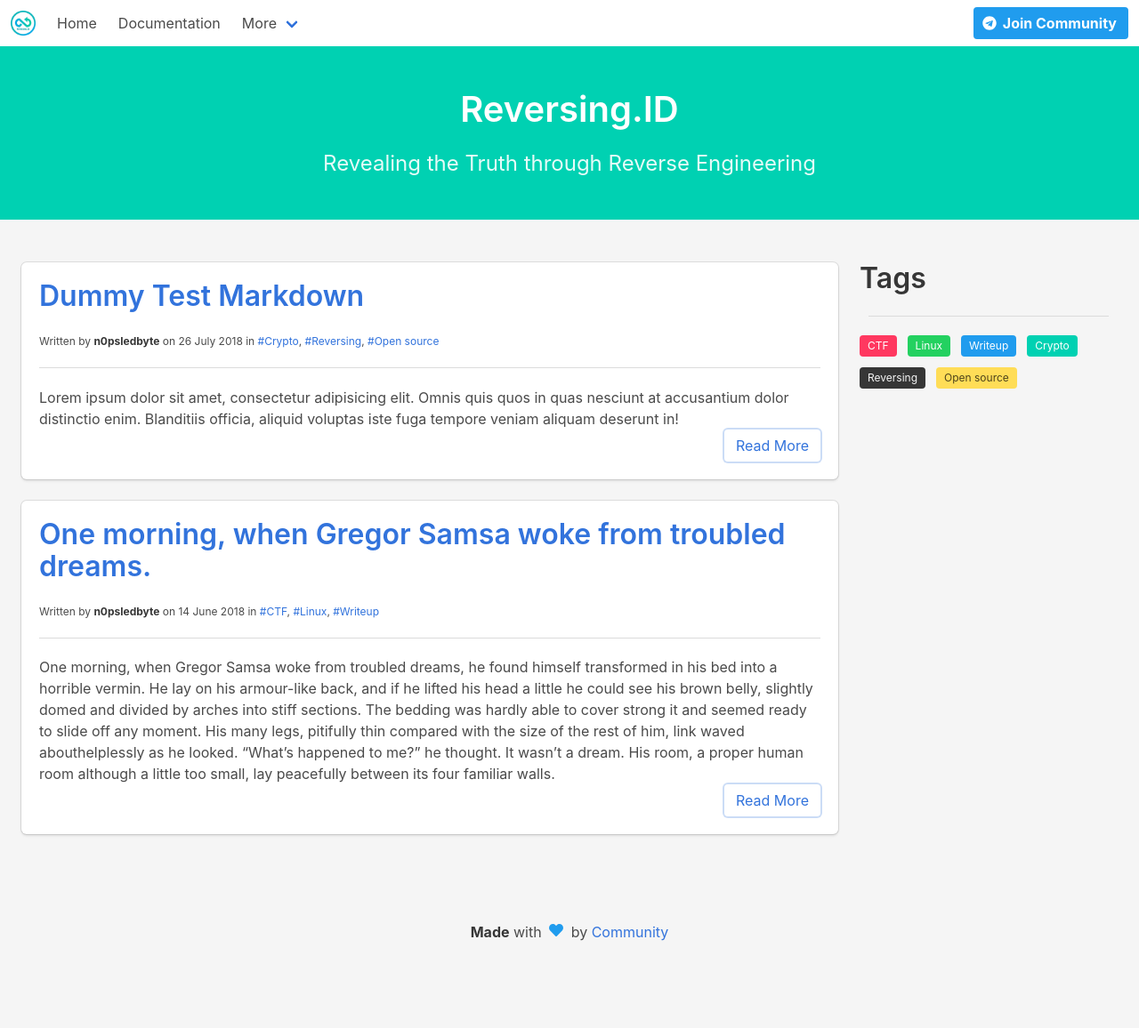
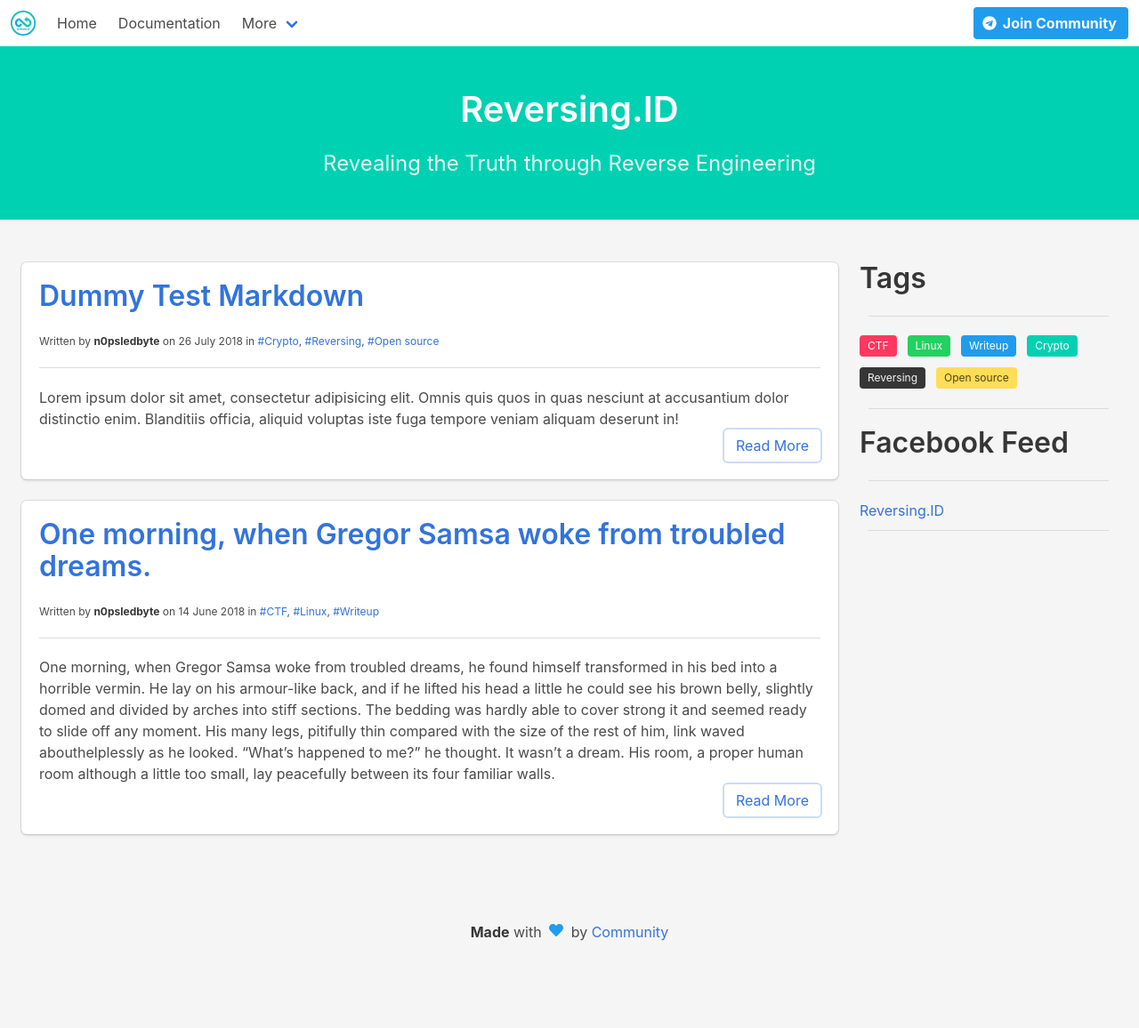
Before and after one commit to d4em0n/d4em0n.github.io, a Jekyll site: the page built from index.html, in a window 1280 px wide. Shown: the whole page at 89% size. Built offline with Jekyll 4.4.1, drawn with Linux system fonts in a browser that asks for light colours; nearby versions of some CDN libraries.

Commit message:
add facebook feed

```diff
--- a/_layouts/default.html
+++ b/_layouts/default.html
@@ -11,6 +11,14 @@
 </head>
 
 <body>
+  <div id="fb-root"></div>
+  <script>(function(d, s, id) {
+  var js, fjs = d.getElementsByTagName(s)[0];
+  if (d.getElementById(id)) return;
+  js = d.createElement(s); js.id = id;
+  js.src = 'https://connect.facebook.net/id_ID/sdk.js#xfbml=1&version=v3.2&appId=309698306067527&autoLogAppEvents=1';
+  fjs.parentNode.insertBefore(js, fjs);
+  }(document, 'script', 'facebook-jssdk'));</script>
   <!-- Main container -->
   <div class="">
     <nav class="navbar" role="navigation" aria-label="main navigation">
--- a/index.html
+++ b/index.html
@@ -49,5 +49,10 @@
             </div>
             {% endfor %}
         </div>
+        <div class="is-divider" style="margin:10px;margin-bottom:20px"></div>
+        <h2 class="title is-spaced">Facebook Feed</h2>
+        <div class="is-divider" style="margin:10px;margin-bottom:20px"></div>
+        <div class="fb-page" data-href="https://www.facebook.com/Reversing.ID/" data-tabs="timeline" data-small-header="false" data-adapt-container-width="true" data-hide-cover="false" data-show-facepile="true"><blockquote cite="https://www.facebook.com/Reversing.ID/" class="fb-xfbml-parse-ignore"><a href="https://www.facebook.com/Reversing.ID/">Reversing.ID</a></blockquote></div>
+        <div class="is-divider" style="margin:10px;margin-bottom:20px"></div>
     </div>
     </div>
```
